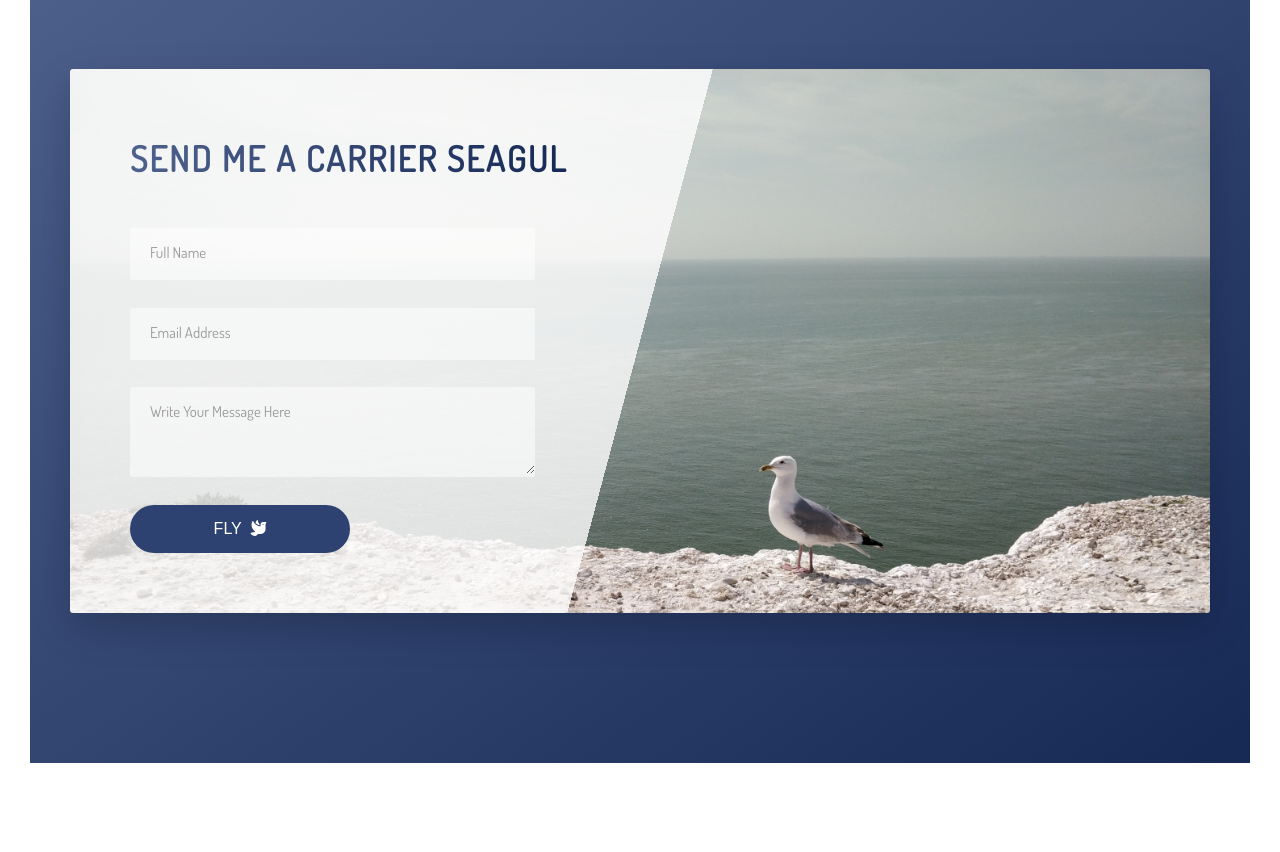
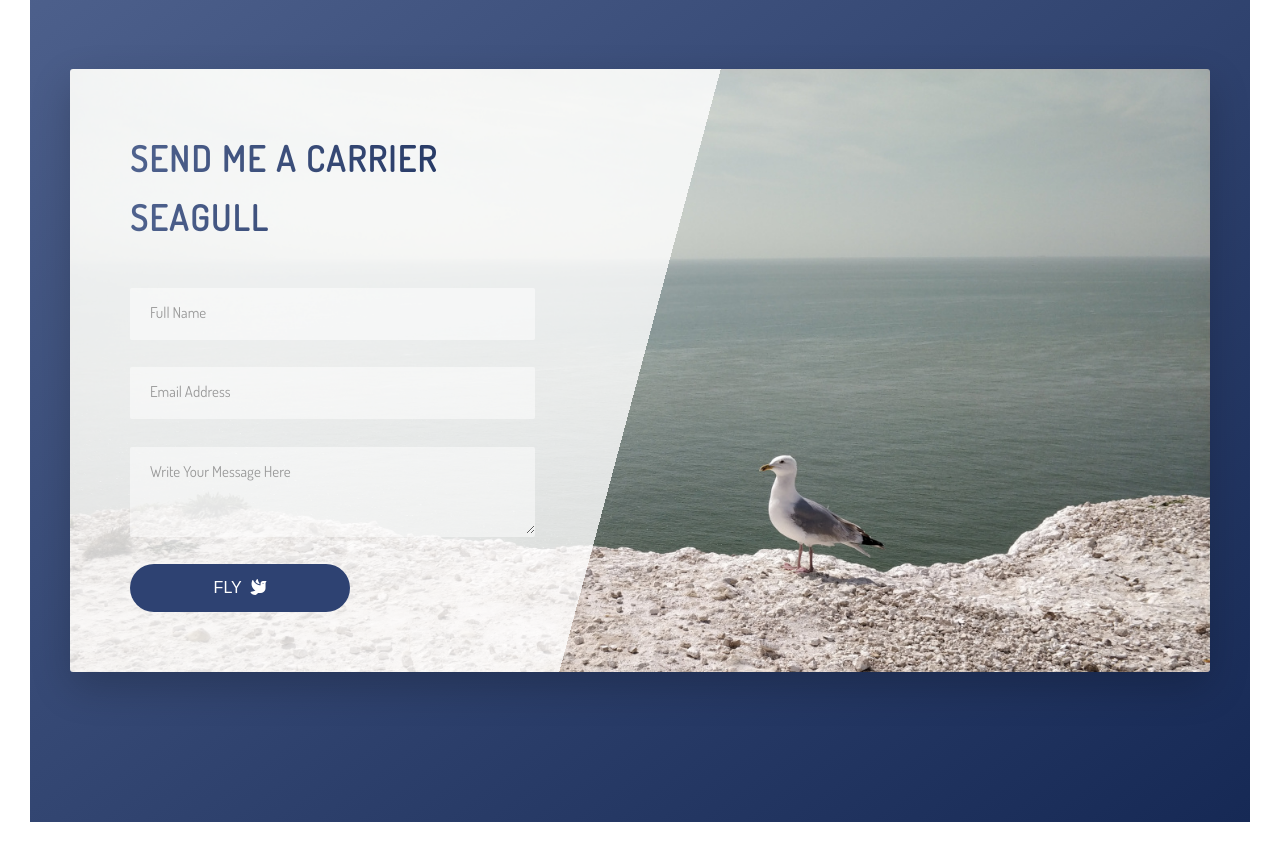
Before and after one commit to pekac45/pekac45.github.io, a website: page index.html in a window 1280 px wide. Shown: the part 3260-4112 px from the top of the page. Before the commit the page ends 4053 px from the top, so only its background shows below. Drawn offline with Linux system fonts and the light colour scheme.

Commit message:
seagull typo

```diff
--- a/index.html
+++ b/index.html
@@ -380,7 +380,7 @@
 					<div class="contact__form">
 						<div class="u-margin-bottom-medium">
 							<h2 class="heading-secondary">
-								Send me a carrier seagul
+								Send me a carrier seagull
 							</h2>
 						</div>
 						<form
```
